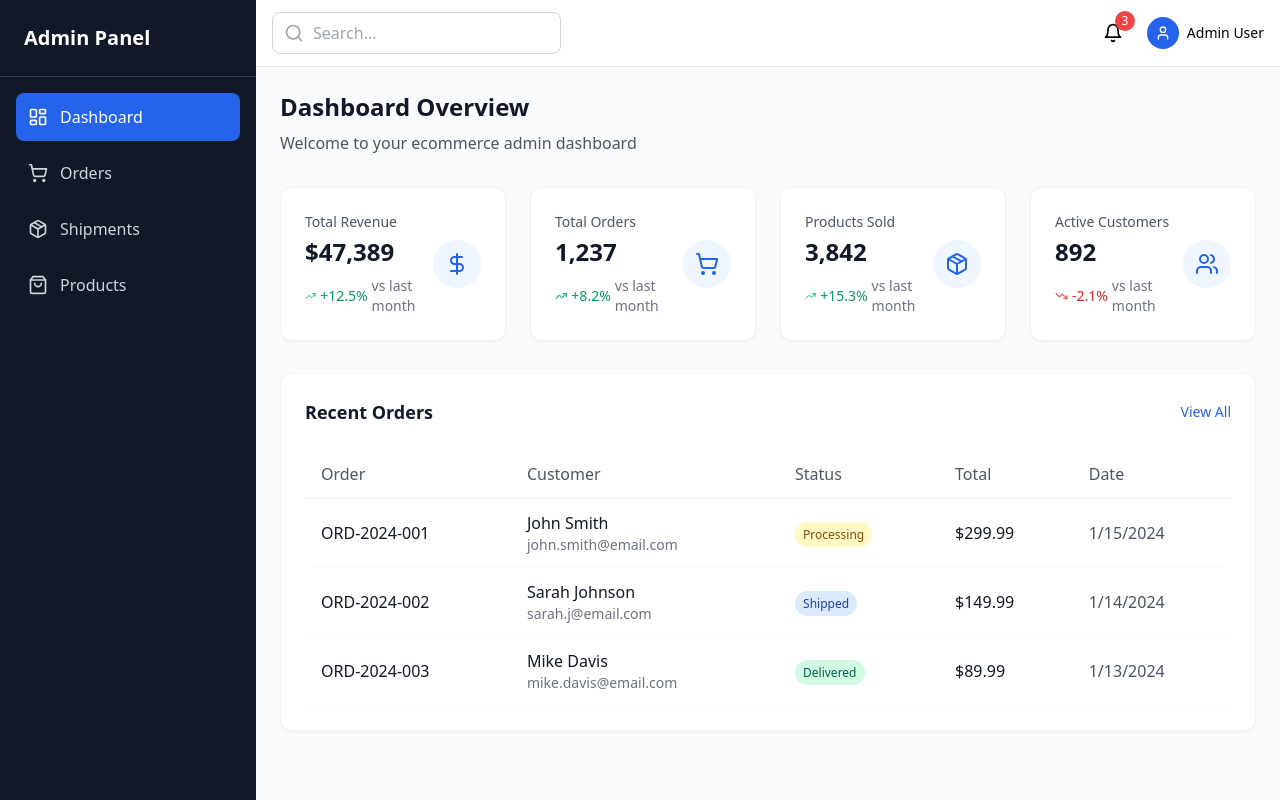
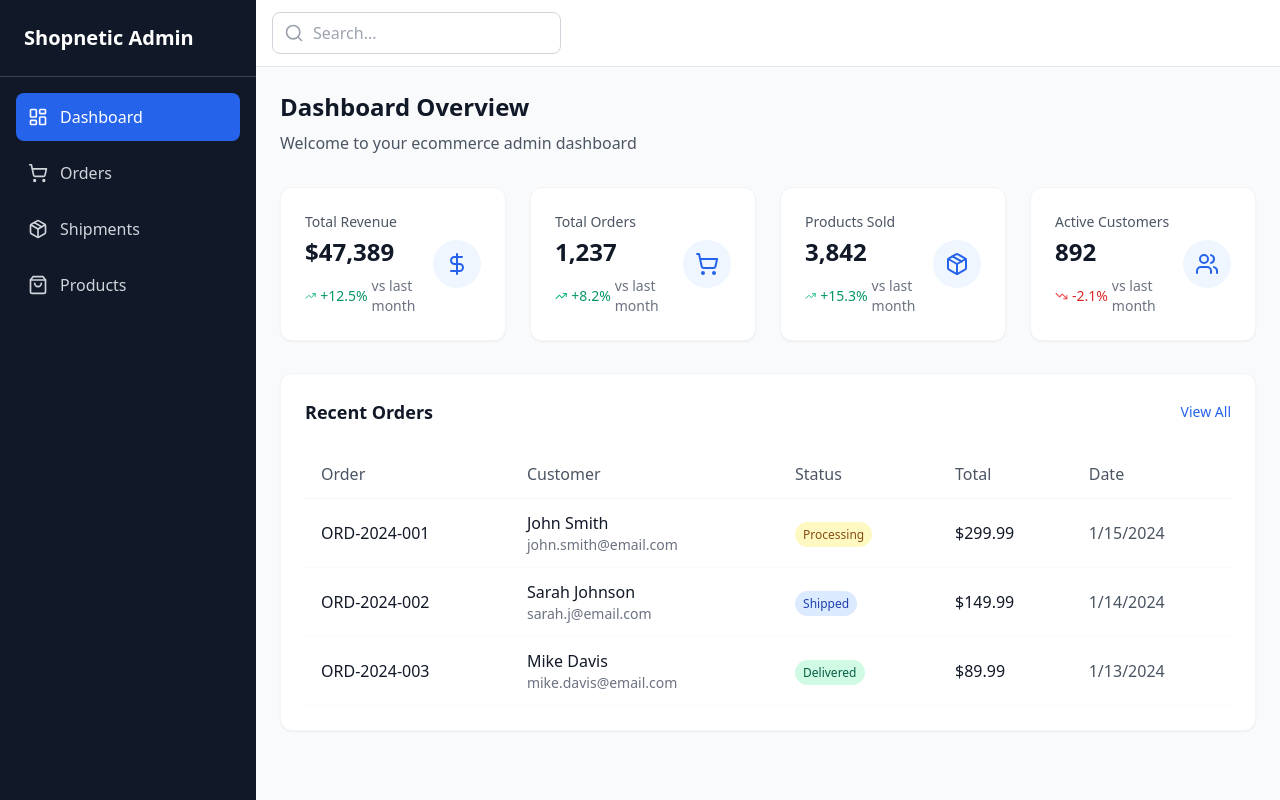
Before and after one commit to vukovinski/shopnetic, a React (Vite) app in the folder Shopnetic.Admin/ClientApp/: page / in a window 1280 px wide. Built offline with nearby package versions, Linux system fonts and the light colour scheme.

Commit message:
Some work on admin app

```diff
--- a/Shopnetic.Admin/ClientApp/index.html
+++ b/Shopnetic.Admin/ClientApp/index.html
@@ -4,7 +4,7 @@
     <meta charset="UTF-8" />
     <link rel="icon" type="image/svg+xml" href="/vite.svg" />
     <meta name="viewport" content="width=device-width, initial-scale=1.0" />
-    <title>Modern Ecommerce Admin Dashboard</title>
+    <title>Shopnetic Admin</title>
   </head>
   <body>
     <div id="root"></div>
--- a/Shopnetic.Admin/ClientApp/src/components/Layout/Header.tsx
+++ b/Shopnetic.Admin/ClientApp/src/components/Layout/Header.tsx
@@ -28,19 +28,19 @@ const Header: React.FC<HeaderProps> = ({ onMenuToggle }) => {
         </div>
 
         <div className="flex items-center gap-4">
-          <button className="p-2 hover:bg-gray-100 rounded-lg relative">
+          {/* <button className="p-2 hover:bg-gray-100 rounded-lg relative">
             <Bell size={20} />
             <span className="absolute -top-1 -right-1 bg-red-500 text-white text-xs rounded-full w-5 h-5 flex items-center justify-center">
               3
             </span>
-          </button>
+          </button> */}
 
-          <div className="flex items-center gap-2">
+          {/* <div className="flex items-center gap-2">
             <div className="w-8 h-8 bg-blue-600 rounded-full flex items-center justify-center">
               <User size={16} className="text-white" />
             </div>
             <span className="text-sm font-medium hidden sm:block">Admin User</span>
-          </div>
+          </div> */}
         </div>
       </div>
     </header>
--- a/Shopnetic.Admin/ClientApp/src/components/Layout/Sidebar.tsx
+++ b/Shopnetic.Admin/ClientApp/src/components/Layout/Sidebar.tsx
@@ -41,7 +41,7 @@ const Sidebar: React.FC<SidebarProps> = ({ activeTab, onTabChange, isOpen, onTog
         w-64
       `}>
         <div className="flex items-center justify-between p-6 border-b border-gray-700">
-          <h1 className="text-xl font-bold">Admin Panel</h1>
+          <h1 className="text-xl font-bold">Shopnetic Admin</h1>
           <button
             onClick={onToggle}
             className="md:hidden p-2 hover:bg-gray-800 rounded-lg"
```
